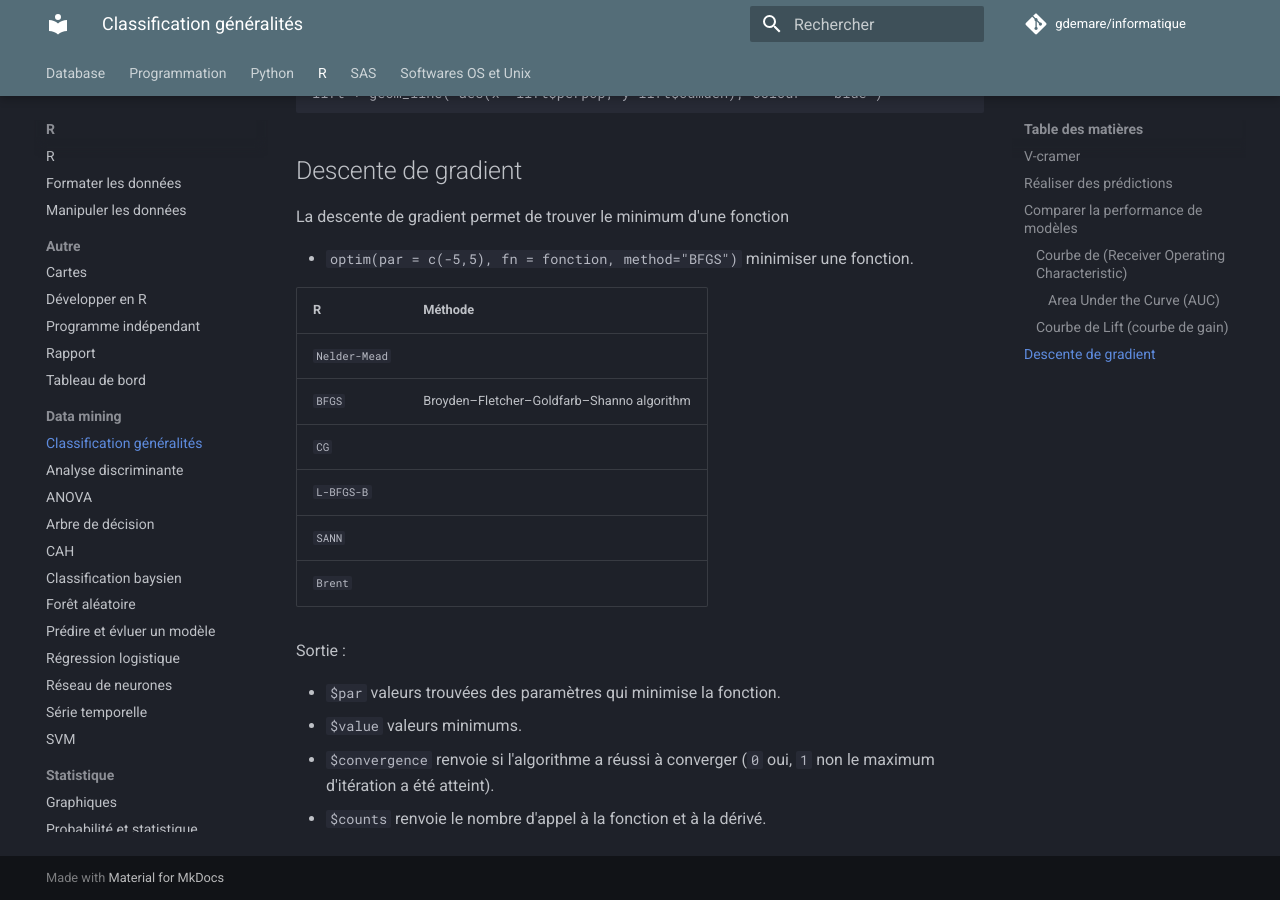
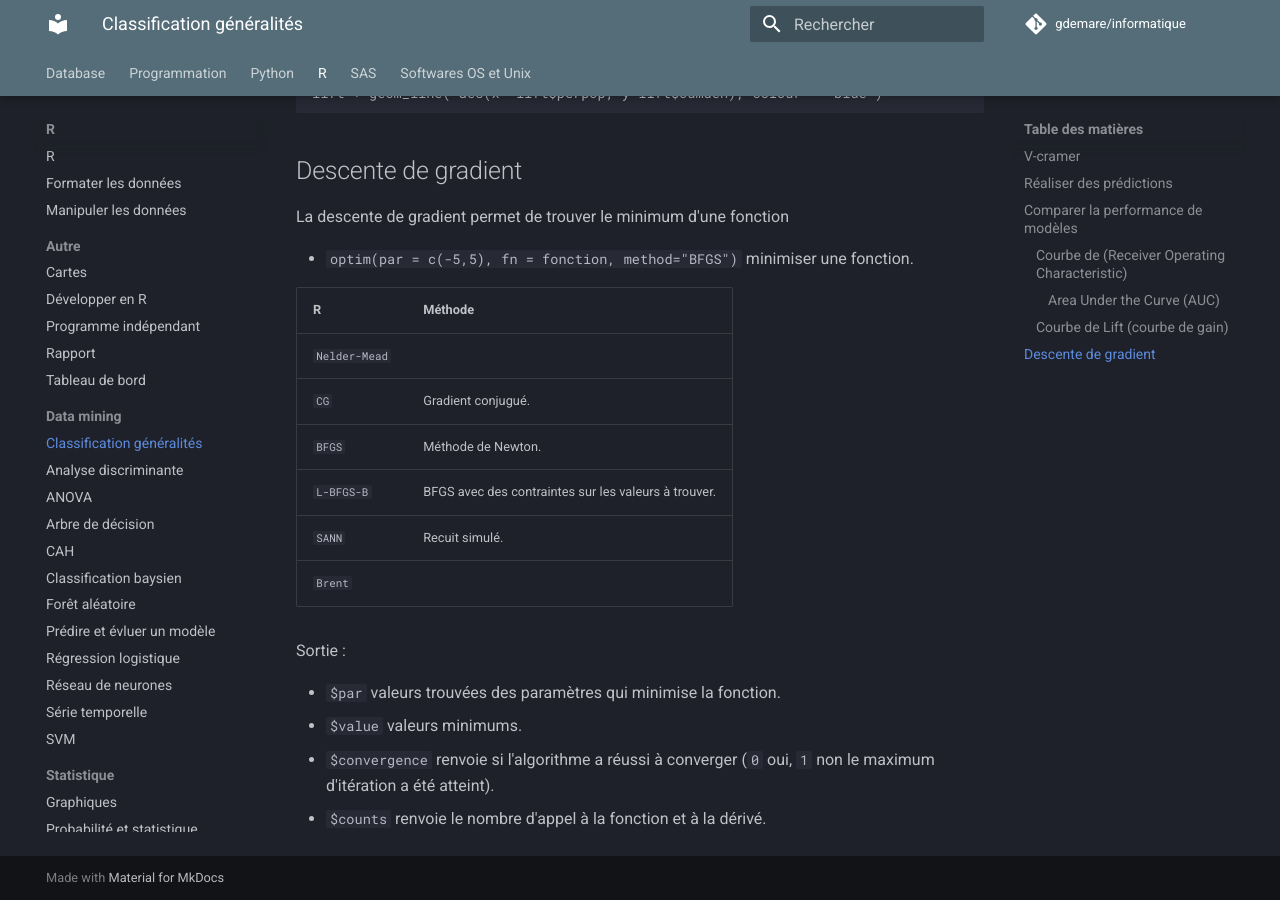
Before and after one commit to gdemare/Informatique, an MkDocs documentation site: the page built from docs/r/classification-info_r.md, in a window 1280 px wide and 900 px high, scrolled down 2176 px. Built offline with MkDocs 1.6.1 and Material for MkDocs 9.7.7, drawn with Linux system fonts in a browser that asks for light colours; comment, search, counter and statistics services are not loaded.

Commit message:
Update classification-info_r.md

```diff
--- a/docs/r/classification-info_r.md
+++ b/docs/r/classification-info_r.md
@@ -105,10 +105,10 @@ La descente de gradient permet de trouver le minimum d'une fonction
 R				| Méthode
 ----------------|----------
 `Nelder-Mead`	|
-`BFGS`			| Broyden–Fletcher–Goldfarb–Shanno algorithm
-`CG`			|
-`L-BFGS-B`		|
-`SANN`			|
+`CG`			| Gradient conjugué.
+`BFGS`			| Méthode de Newton.
+`L-BFGS-B`		| BFGS avec des contraintes sur les valeurs à trouver.
+`SANN`			| Recuit simulé.
 `Brent`			|
 
 Sortie :
```
